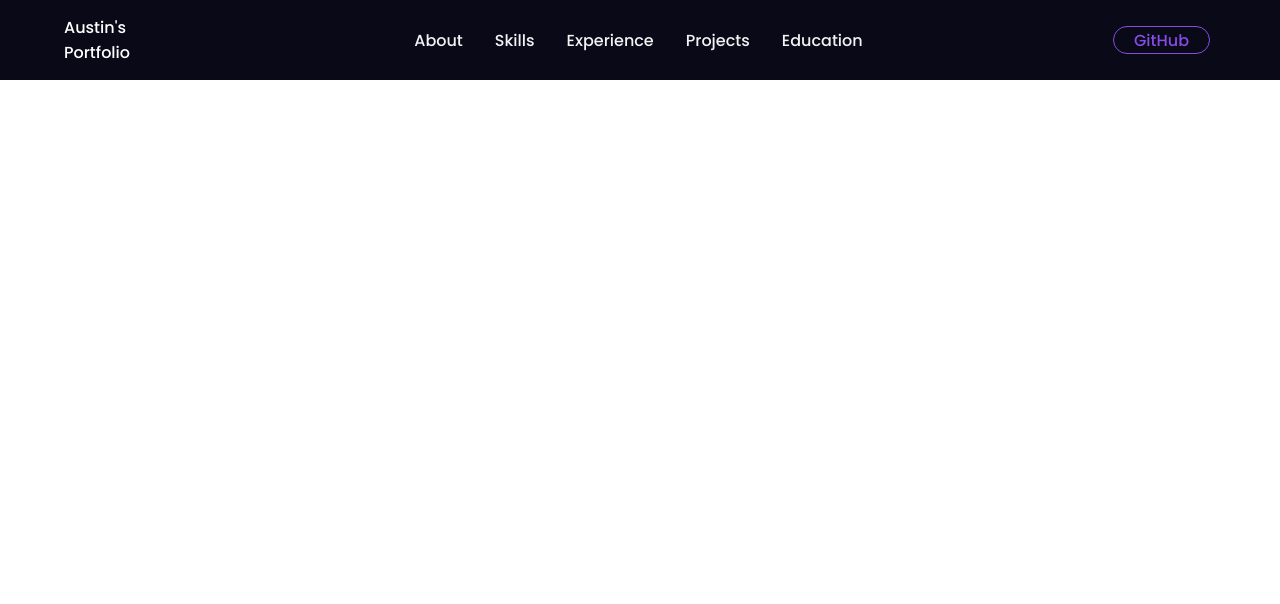
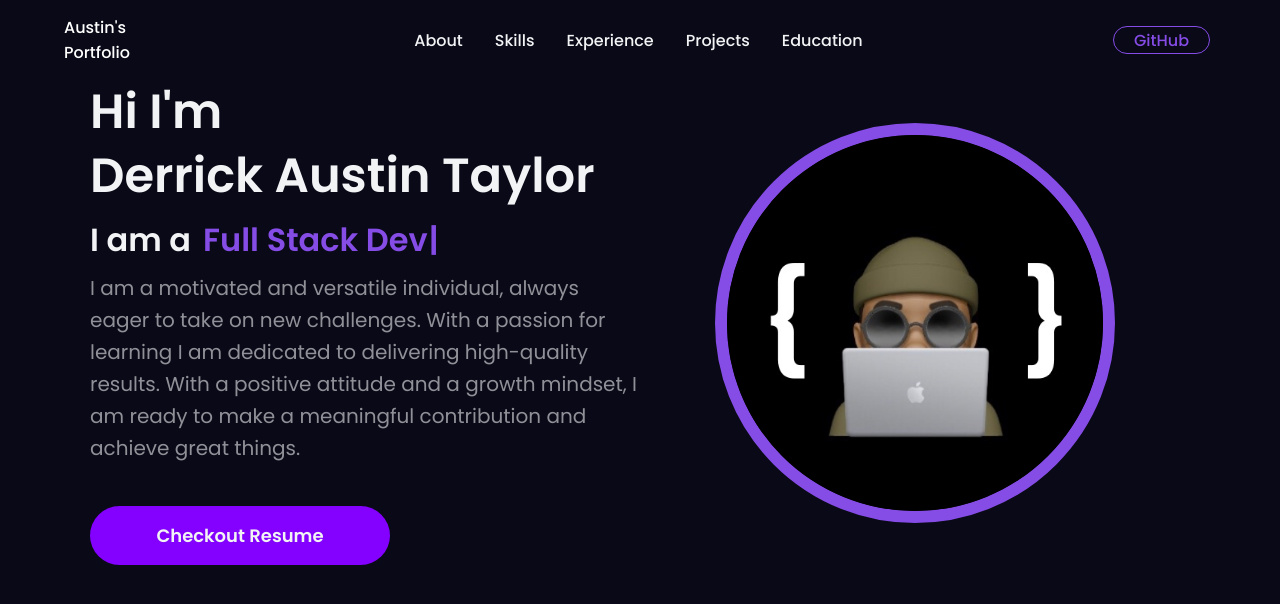
Before and after one commit to Atay365/dev_portfolio, a React (Vite) app: page / in a window 1280 px wide. Shown: the top 604 px of the page. Built offline with nearby package versions, Linux system fonts and the light colour scheme.

Commit message:
Completed Hero section.

```diff
--- a/src/App.jsx
+++ b/src/App.jsx
@@ -3,12 +3,25 @@ import styled, { ThemeProvider } from "styled-components";
 import { darkTheme } from "./utils/Themes";
 import { NavBar } from "./components/NavBar";
 import { BrowserRouter, Router } from "react-router-dom";
+import Hero from "./components/sections/Hero";
+
+const Body = styled.div`
+  background-color: ${({ theme }) => theme.bg};
+  color: ${({ theme }) => theme.text_primary};
+  width: 100%;
+  height: 90vh;
+  overflow-x: hidden;
+  position: relative;
+`;
 
 function App() {
   return (
     <ThemeProvider theme={darkTheme}>
       <BrowserRouter>
         <NavBar />
+        <Body>
+          <Hero />
+        </Body>
       </BrowserRouter>
     </ThemeProvider>
   );
--- a/src/components/NavBar.jsx
+++ b/src/components/NavBar.jsx
@@ -1,16 +1,16 @@
 import React, { useState } from "react";
-import styled from "styled-components";
+import styled, { useTheme } from "styled-components";
 import { Link as LinkR } from "react-router-dom";
 import { Bio } from "../data/constants";
 import { MenuRounded } from "@mui/icons-material";
 
 const Nav = styled.div`
   background-color: ${({ theme }) => theme.bg};
-  height: 80px;
+  height: 5rem;
   display: flex;
   justify-content: center;
   align-items: center;
-  font-size: 1rem;
+  font-size: 16px;
   position: sticky;
   top: 0;
   z-index: 10;
@@ -19,30 +19,30 @@ const Nav = styled.div`
 
 const NavbarContainer = styled.div`
   width: 100%;
-  max-width: 1200px;
-  padding: 0 24px;
+  max-width: 75rem;
+  padding: 0 1.5rem;
   display: flex;
   justify-content: space-between;
   align-items: center;
-  font-size: 1rem;
+  font-size: 16px;
 `;
 const NavLogo = styled(LinkR)`
   width: 80%
-  padding: 0 6px;
+  padding: 0 .375rem;
   text-decoration: none;
   color: inherit;
   font-weight: 500;
-  font-size 1.1rem;
+  font-size 17.6px;
 `;
 const NavItems = styled.ul`
   width: 100%;
   display: flex;
   justify-content: center;
   align-itmes: center;
-  gap: 2rem;
-  padding: 32px;
+  gap: 32px;
+  padding: 2rem;
   list-style: none;
-  @media screen and (max-width: 768px) {
+  @media screen and (max-width: 48rem) {
     display: none;
   }
 `;
@@ -61,21 +61,21 @@ const ButtonContainer = styled.div`
   display: flex;
   justify-content: end;
   align-items: center;
-  padding: 0 6px;
-  @media screen and (max-width: 768px) {
+  padding: 0 0.375rem;
+  @media screen and (max-width: 48rem) {
     display: none;
   }
 `;
 const GitButton = styled.a`
-  border: 1px solid ${({ theme }) => theme.primary};
+  border: .0625rem solid ${({ theme }) => theme.primary};
   color: ${({ theme }) => theme.primary};
   display: flex;
   justify-content: center;
   align-items: center;
-  border-radius: 20px;
+  border-radius: 1.25rem;
   cursor: pointer;
-  padding: 0.625px 1.25rem;
-  font-size: 1rem;
+  padding: .0391rem 20px;
+  font-size: 16px;
   font-weight: 500;
   transition; all 0.6s ease-in-out;
   text-decoration: none;
@@ -90,7 +90,7 @@ const MobileNavIcon = styled.div`
   align-items: center;
   color: ${({ theme }) => theme.text_primary};
   display: none;
-  @media screen and (max-width: 768px) {
+  @media screen and (max-width: 48rem) {
     display: block;
   }
 `;
@@ -101,25 +101,26 @@ const MobileMenu = styled.ul`
   justify-content: center;
   align-items: start;
   flex-direction: column;
-  gap: 1rem;
-  padding: 32px;
+  gap: 16px;
+  padding: 2rem;
   list-style: none;
-  padding: 12px 40px 24px 40px;
+  padding: 0.75rem 2.5rem 1.5rem 2.5rem;
   background: ${({ theme }) => theme.card_light + 99};
   position: absolute;
-  top: 80px;
+  top: 5rem;
   right: 0;
 
   transition: all 1s ease-in-out;
   transform: ${({ isOpen }) => (isOpen ? "translateY(0)" : "translateY(0%)")};
-  border-radius: 0 0 20px 20px;
-  box-shadow: 0 0 10px 0 rgba(0, 0, 0, 0.2);
+  border-radius: 0 0 1.25rem 1.25rem;
+  box-shadow: 0 0 0.625rem 0 rgba(0, 0, 0, 0.2);
   opacity: ${({ isOpen }) => (isOpen ? "100%" : "0%")};
   z-index: ${({ isOpen }) => (isOpen ? "1000" : "-1000")};
 `;
 
 export const NavBar = () => {
   const [isOpen, setIsOpen] = useState(false);
+  const theme = useTheme();
   return (
     <Nav>
       <NavbarContainer>
@@ -139,11 +140,31 @@ export const NavBar = () => {
 
         {isOpen && (
           <MobileMenu isOpen={isOpen}>
-            <NavLink href="#About">About</NavLink>
-            <NavLink href="#Skills">Skills</NavLink>
-            <NavLink href="#Experience">Experience</NavLink>
-            <NavLink href="#Projects">Projects</NavLink>
-            <NavLink href="#Education">Education</NavLink>
+            <NavLink onClick={() => setIsOpen(!isOpen)} href="#About">
+              About
+            </NavLink>
+            <NavLink onClick={() => setIsOpen(!isOpen)} href="#Skills">
+              Skills
+            </NavLink>
+            <NavLink onClick={() => setIsOpen(!isOpen)} href="#Experience">
+              Experience
+            </NavLink>
+            <NavLink onClick={() => setIsOpen(!isOpen)} href="#Projects">
+              Projects
+            </NavLink>
+            <NavLink onClick={() => setIsOpen(!isOpen)} href="#Education">
+              Education
+            </NavLink>
+            <GitButton
+              href={Bio.github}
+              target="_Blank"
+              style={{
+                background: theme.primary,
+                color: theme.text_primary,
+              }}
+            >
+              GitHub Profile
+            </GitButton>
           </MobileMenu>
         )}
 
--- /dev/null
+++ b/src/components/sections/Hero.jsx
@@ -0,0 +1,194 @@
+import React from "react";
+import styled from "styled-components";
+import { Bio } from "../../data/constants";
+import Typewriter from "typewriter-effect";
+import HeroImg from "../../images/HeroImg.jpeg";
+
+const HeroContainer = styled.div`
+  display: flex;
+  justify-content: center;
+  position: relative:
+  padding: 80px 30px;
+  z-index: 1;
+
+  @media (max-width: 960px) {
+    padding: 66px 16px;
+  }
+  @media (max-width: 640px) {
+    padding: 32px 16px;
+  }
+
+  clip-path: polygon(0 0, 100% 0, 100% 100%, 70% 100%, 0 100%);
+`;
+const HeroInnerContainer = styled.div`
+  postion: relative;
+  display: flex;
+  justify-content: space-between;
+  align-items: center;
+  width: 100%;
+  max-width: 1100px;
+
+  @media (max-width: 960px) {
+    flex-direction: column;
+  }
+`;
+const HeroLeftContainer = styled.div`
+  width: 100%;
+  order: 1;
+  gap: 16px;
+
+  @media (max-width: 960px) {
+    order: 2;
+    margin-bottom: 30px;
+    display: flex;
+    flex-direction: column;
+    align-items: center;
+  }
+`;
+const HeroRightContainer = styled.div`
+  width: 100%;
+  order: 2;
+  display: flex;
+  justify-content: center;
+  align-items: center;
+
+  @media (max-width: 960px) {
+    order: 1;
+    margin-bottom: 80px;
+    display: flex;
+    flex-direction: column;
+    justify-content: center;
+    align-items: center;
+  }
+  @media (max-width: 640px) {
+    margin-bottom: 30px
+`;
+
+const Title = styled.div`
+  color: ${({ theme }) => theme.text_primary};
+  font-weight: 600;
+  font-size: 3rem;
+  line-height: 4rem;
+
+  @media (max-width: 960px) {
+    text-align: center;
+  }
+  @media (max-width: 640px) {
+    text-align: center;
+    font-size: 2rem;
+    line-height: 2rem;
+    margin-bottom: 0.5rem;
+  }
+`;
+const TextLoop = styled.div`
+  color: ${({ theme }) => theme.text_primary};
+  font-weight: 600;
+  font-size: 2rem;
+  line-height: 4rem;
+  display: flex;
+  gap: 12px;
+
+  @media (max-width: 960px) {
+    text-align: center;
+    font-size: 22px;
+    line-height: 48px;
+    margin-bottom: 16px;
+  }
+  @media (max-width: 640px) {
+    text-align: center;
+    font-size: 1.5rem;
+    line-height: 2rem;
+    margin-bottom: 0.5rem;
+  }
+`;
+const Span = styled.div`
+  color: ${({ theme }) => theme.primary};
+  cursor: pointer;
+`;
+
+const SubTitle = styled.div`
+  font-size: 1.25rem;
+  line-height: 2rem;
+  margin-bottom: 2.625rem;
+  color: ${({ theme }) => theme.text_primary + 95};
+
+  @media (max-width: 960px) {
+    text-align: center;
+  }
+  @media (max-width: 640px) {
+    font-size: 1rem;
+    line-height: 1.75rem;
+    margin-bottom: 0.5rem;
+  }
+`;
+const ResumeButton = styled.a`
+  -webkit-appearance: button;
+  -moz-appearance: button;
+  appearance: button;
+  text-decoration: none;
+
+  width: 95%;
+  max-width: 300px;
+  text-align: center;
+  padding: 1rem 0;
+
+  background: hsla(271, 100%, 50%, 1);
+  border-radius: 50px;
+  font-size: 1.125rem;
+  font-weight: 600;
+
+  &:hover {
+    transform: scale(1.05);
+    transition: all 0.3s ease-in-out;
+    filter: brightness(1);
+  }
+
+  @media (max-width: 640px) {
+    padding: 12px 0;
+    font-size: 1.125rem;
+  }
+`;
+const Img = styled.img`
+  border-radius: 50%;
+  width: 100%;
+  height: 100%;
+  max-width: 400px;
+  max-height: 400px;
+  border: 12px solid ${({ theme }) => theme.primary};
+
+  @media (max-width: 640px) {
+    max-width: 280px;
+    max-height: 280px;
+  }
+`;
+
+const Hero = () => {
+  return (
+    <div id="about">
+      <HeroContainer>
+        <HeroInnerContainer>
+          <HeroLeftContainer>
+            <Title>
+              Hi I'm <br /> {Bio.name}
+            </Title>
+            <TextLoop>
+              I am a
+              <Span>
+                <Typewriter
+                  options={{ strings: Bio.roles, autoStart: true, loop: true }}
+                />
+              </Span>
+            </TextLoop>
+            <SubTitle>{Bio.description}</SubTitle>
+            <ResumeButton>Checkout Resume</ResumeButton>
+          </HeroLeftContainer>
+          <HeroRightContainer>
+            <Img src={HeroImg} />
+          </HeroRightContainer>
+        </HeroInnerContainer>
+      </HeroContainer>
+    </div>
+  );
+};
+
+export default Hero;
```
Also changed, not shown: src/images/HeroImg.jpeg (added).
